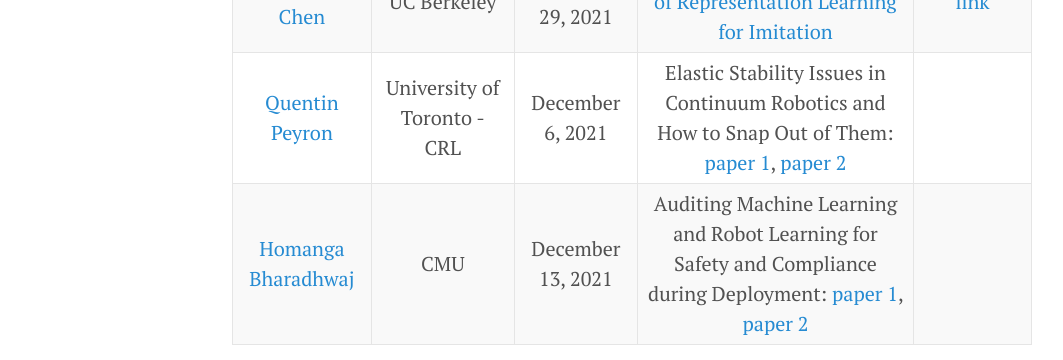
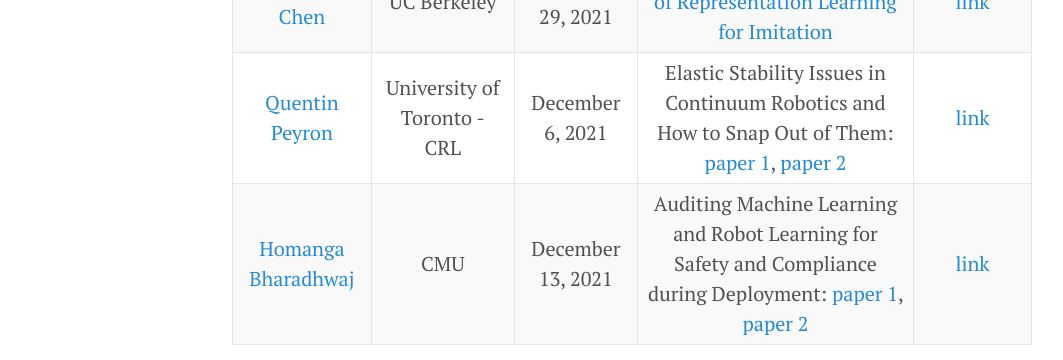
Before and after one commit to uoft-cs-robotics/toronto-air, a Jekyll site: the page built from index.md, in a window 1280 px wide and 900 px high, scrolled down 1455 px. Shown: the part 156-516 px from the top of the window, without its empty margins (8-1071 px from the left). Built offline with Jekyll 4.4.1, drawn with Linux system fonts in a browser that asks for light colours; comment, search, counter and statistics services are not loaded.

Commit message:
Added YouTube link (Homanga, Quentin)

```diff
--- a/index.md
+++ b/index.md
@@ -53,8 +53,8 @@ Past talks are also available on our [YouTube Channel](https://www.youtube.com/c
 |[Sarah Bechtle](https://bechtle.github.io/) |MPI Tuebingen                | November 15, 2021| Lifelong learning in the real world: [paper 1](https://arxiv.org/pdf/1906.05374.pdf), [paper 2](https://arxiv.org/pdf/1904.06786.pdf), [paper 3](https://arxiv.org/abs/2011.03859)  | [link](https://youtu.be/CuAUd06Yma8) |
 |[Nikita Dvornik](https://www.linkedin.com/in/nikita-dvornik-660164152/?originalSubdomain=fr)| University of Toronto - PAIR | November 22, 2021 | [Representation Learning via Global Temporal Alignment and Cycle-Consistency](https://papers.nips.cc/paper/2021/hash/729c68884bd359ade15d5f163166738a-Abstract.html) | [link](https://youtu.be/MCrv5tr67Vk) |
 |[Cynthia Chen](https://www.cynthiaxinchen.com/)|UC Berkeley| November 29, 2021| [An Empirical Investigation of Representation Learning for Imitation](https://openreview.net/forum?id=kBNhgqXatI)	| [link](https://youtu.be/UXX8GXLYMLI) |
-|[Quentin Peyron](https://crl.utm.utoronto.ca/crl/quentin-peyron/)|University of Toronto - CRL| December 6, 2021| Elastic Stability Issues in Continuum Robotics and How to Snap Out of Them: [paper 1](https://www.sciencedirect.com/science/article/pii/S0094114X17318050), [paper 2](https://ieeexplore.ieee.org/abstract/document/8410805)	||
-|[Homanga Bharadhwaj](https://homangab.github.io/)|CMU| December 13, 2021| Auditing Machine Learning and Robot Learning for Safety and Compliance during Deployment: [paper 1](https://openreview.net/pdf?id=57HG8dDs4t4), [paper 2](https://arxiv.org/abs/2109.12456)	||
+|[Quentin Peyron](https://crl.utm.utoronto.ca/crl/quentin-peyron/)|University of Toronto - CRL| December 6, 2021| Elastic Stability Issues in Continuum Robotics and How to Snap Out of Them: [paper 1](https://www.sciencedirect.com/science/article/pii/S0094114X17318050), [paper 2](https://ieeexplore.ieee.org/abstract/document/8410805)	| [link](https://youtu.be/uZNBEULFGXA) |
+|[Homanga Bharadhwaj](https://homangab.github.io/)|CMU| December 13, 2021| Auditing Machine Learning and Robot Learning for Safety and Compliance during Deployment: [paper 1](https://openreview.net/pdf?id=57HG8dDs4t4), [paper 2](https://arxiv.org/abs/2109.12456)	| [link](https://youtu.be/wN7esrbk27s) |
 
 ### Contact
 If you have any questions, kindly email the current organizers:
```
